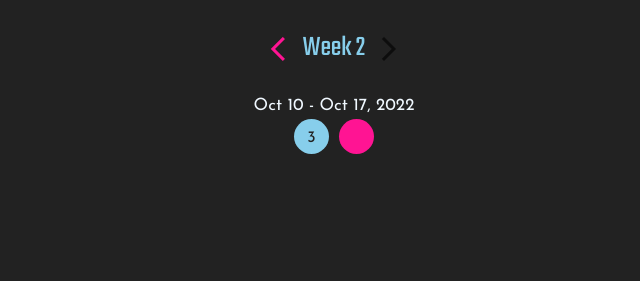
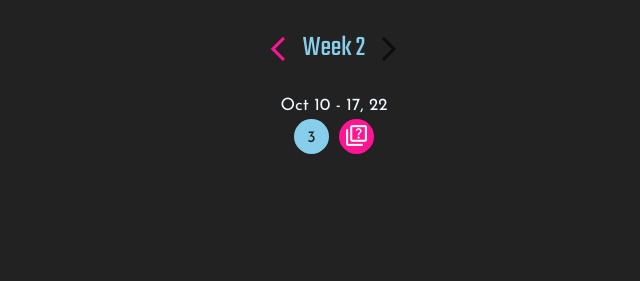
Before and after one commit to beAuthentic/askclass-course-theme, a Jekyll site: the page built from content/_session/session-03.md, in a window 1280 px wide. Shown: the part 222-503 px from the top of the page, without its empty margins (306-946 px from the left). Built offline with Jekyll 4.4.1, drawn with Linux system fonts in a browser that asks for light colours.

Commit message:
style(session): Unify date range. Shows icon when sequence number not found

```diff
--- a/_includes/session/header.html
+++ b/_includes/session/header.html
@@ -1,35 +1,40 @@
 <section class="center-align special">
-  {% if session_data.header %}
+  {%- if session_data.header -%}
     <div>{{ session_data.header }}</div>
-  {% endif %}
+  {%- endif -%}
 
   <h1 class="special">{{ session_data.title }}</h1>
 
-  {% if session_data.part %}
+  {%- if session_data.part -%}
     <div>Part {{ session_data.part }}</div>
-  {% endif %}
+  {%- endif -%}
 
-  {% include segment/nav.html segment=session_data.segment %}
+  {%- include segment/nav.html segment=session_data.segment -%}
 
   <div>
-    {% if segment_data.begin and segment_data.end %}
-      {{ segment_data.begin | date: '%b %e' }} - {{ segment_data.end | date: '%b %e, %Y' }}
-    {% else %}
-      {{ segment_data.date }}
-    {% endif %}
+    {%- include date_range.html info=segment_data -%}
   </div>
 
   <div class="middle-align">
-    {% for item in segment_data.items %}
-      {% assign _info = site.data.sessions[item] %}
+    {%- for item in segment_data.items -%}
+      {%- assign _info = site.data.sessions[item] -%}
+      {%- if _info.sequence -%}
+        {%- assign _mso = '' -%}
+      {%- else -%}
+        {%- assign _mso = 'material-symbols-outlined' -%}
+      {%- endif -%}
 
-      {% if item == session_id %}
-        <span class="lesson-number current">{{ _info.sequence }}</span>
-      {% elsif _info.url %}
-        <a class="lesson-number" href="/session/{{ _info.url }}">{{ _info.sequence }}</a>
-      {% else %}
+      {%- if item == session_id -%}
+        <span class="lesson-number current {{_mso}}">
+          {{ _info.sequence | default: _info.icon }}
+        </span>
+      {%- elsif _info.url -%}
+        <a class="lesson-number {{_mso}}" href="/session/{{ _info.url }}">
+          {{ _info.sequence | default: _info.icon }}
+        </a>
+      {%- else -%}
         <span class="lesson-number">{{ _info.sequence }}</span>
-      {% endif %}
-    {% endfor %}
+      {%- endif -%}
+    {%- endfor -%}
   </div>
 </section>
--- a/_sass/_lesson.scss
+++ b/_sass/_lesson.scss
@@ -27,6 +27,11 @@ samp {
   &.current {
     background-color: var(--secondaryColor);
   }
+  &.material-symbols-outlined {
+    font-size: 25px;
+    padding: 4px 5px 6px 5px;
+    font-family: 'Material Symbols Outlined';
+  }
 }
 
 a.lesson-number{
```
